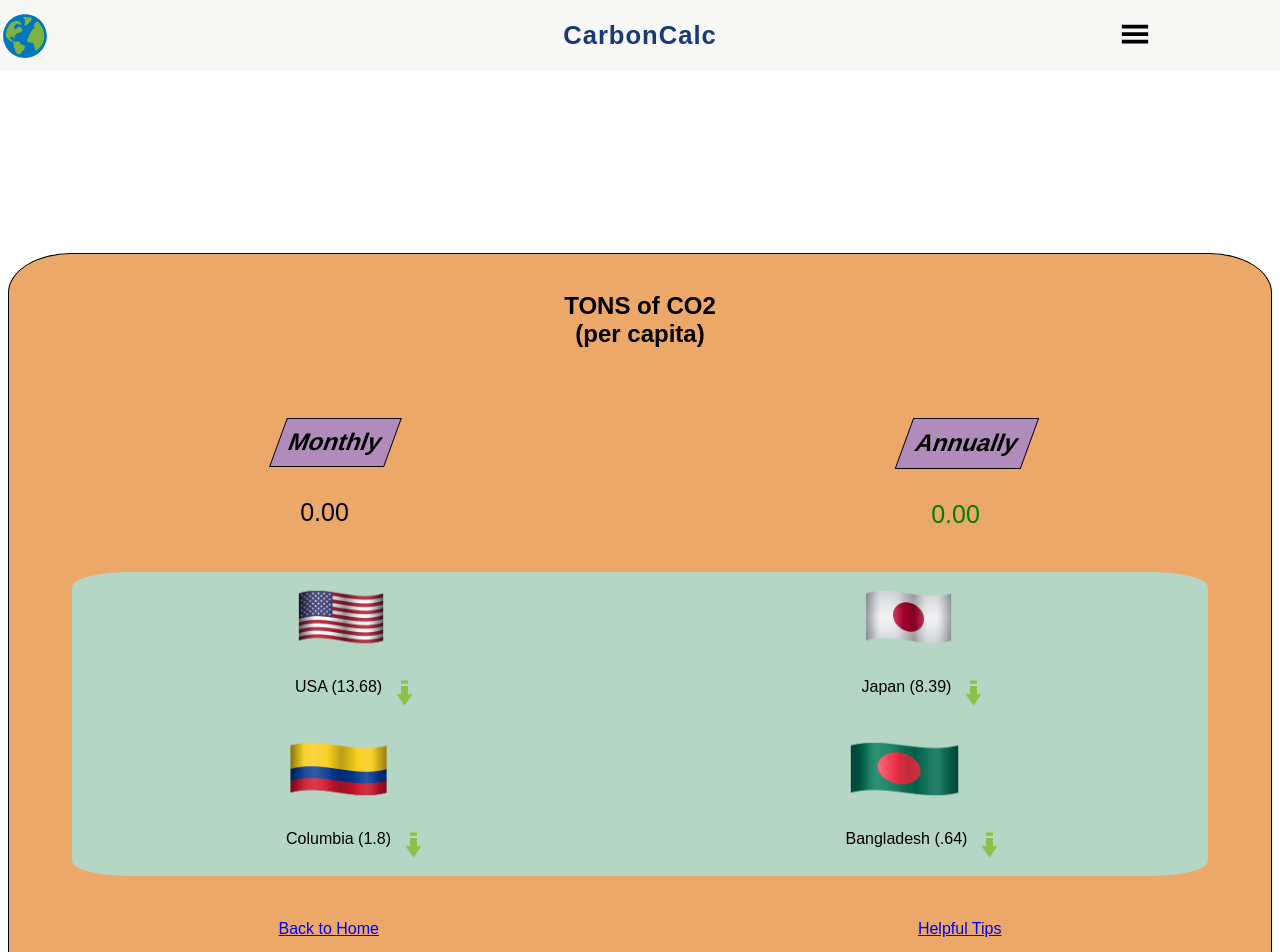
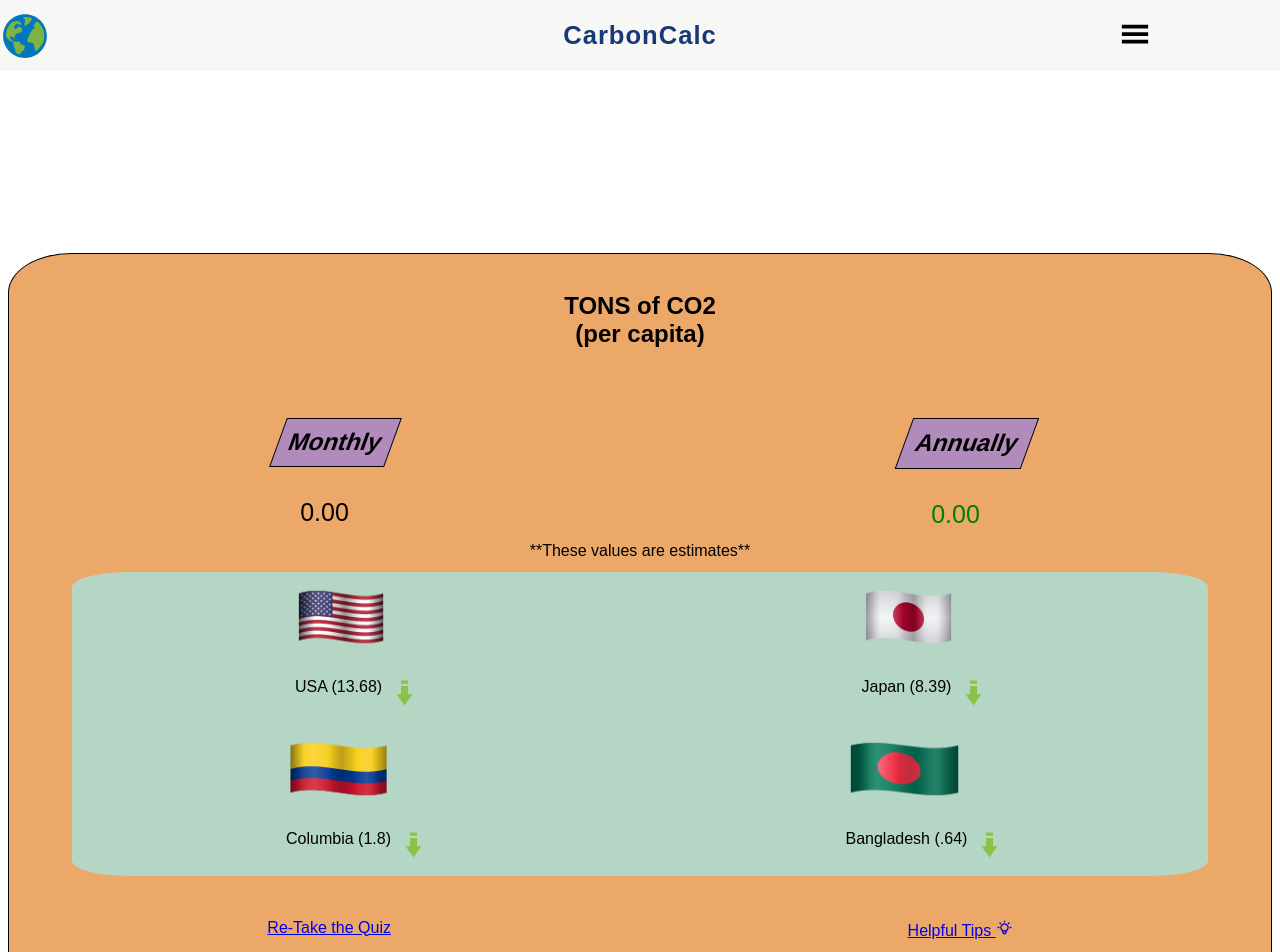
Before and after one commit to DestinyJoyner/CarbonCalc-ClimateHack, a React (Create React App) app: page /results in a window 1280 px wide. Shown: the top 952 px of the page. Built offline with nearby package versions, Linux system fonts and the light colour scheme.

Commit message:
minor changes

```diff
--- a/src/Components/Results.css
+++ b/src/Components/Results.css
@@ -69,3 +69,8 @@
     justify-content: space-around;
     align-self: center;
 }
+
+.disclaimer {
+    text-align: center;
+    align-self: center;
+}
--- a/src/Components/Results.js
+++ b/src/Components/Results.js
@@ -7,6 +7,7 @@ import down from "../assets/green-arrow.png"
 import up from "../assets/red-arrow.png"
 import "./Results.css"
 import { Link } from "react-router-dom";
+import {HiOutlineLightBulb} from "react-icons/hi"
 
 export default function Results() {
 
@@ -60,9 +61,11 @@ export default function Results() {
         </span>
       </section>
       <section className="result-links">
-        <Link to= "/">Back to Home</Link>
-        <Link to= "/tips">Helpful Tips</Link>
+        <Link to= "/">Re-Take the Quiz</Link>
+        <Link to= "/tips">Helpful Tips <HiOutlineLightBulb size ={"17px"} /></Link>
       </section>
+
+      <span className="disclaimer">**These values are estimates**</span>
   </div>
   );
 }
```
